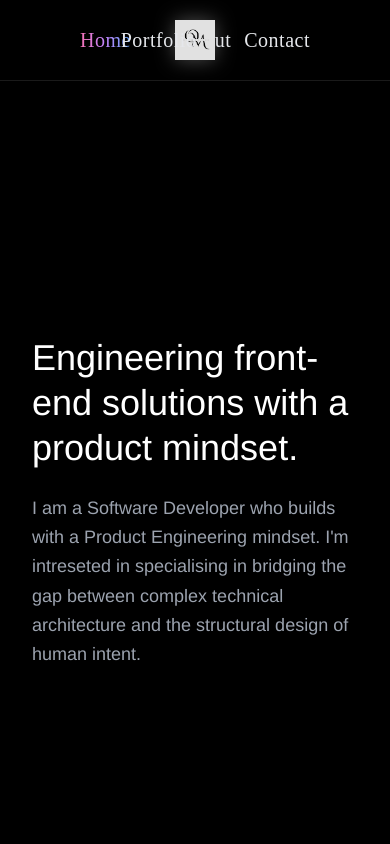
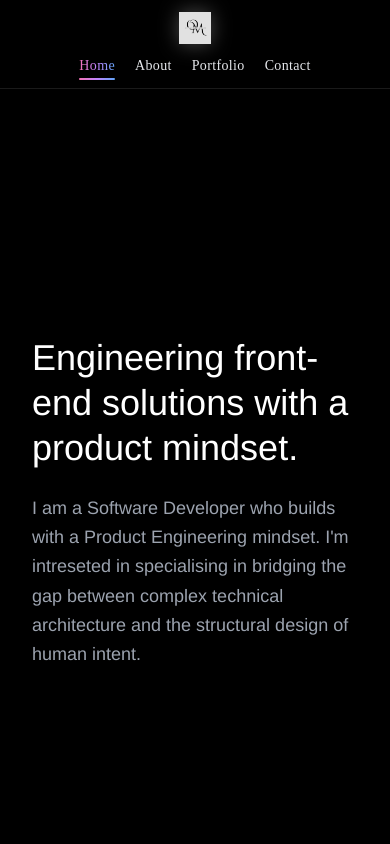
Before and after one commit to codedbyfefe/OMagabeane-Portfolio, a React (Create React App) app: page / in a window 390 px wide. Shown: the top 844 px of the page. Built offline with nearby package versions, Linux system fonts and the light colour scheme.

Commit message:
Responsive design- working on responsive design for mobile and desktop respectively

```diff
--- a/src/components/Navbar.js
+++ b/src/components/Navbar.js
@@ -1,3 +1,4 @@
+
 import { Link, useLocation } from "react-router-dom";
 
 function Navbar() {
@@ -13,58 +14,86 @@ function Navbar() {
     { name: "Contact", path: "/contact" },
   ];
 
-  return (
-    <header className="fixed top-0 w-full bg-black/40 backdrop-blur-md border-b border-white/10 px-8 py-5 z-50 shadow-md transition-all duration-500">
-      <div className="max-w-7xl mx-auto flex items-center justify-center relative font-poppins">
+  const allLinks = [...linksLeft, ...linksRight];
 
-        {/* LEFT NAVIGATION LINKS */}
-        <nav className="flex space-x-12 absolute left-12">
-          {linksLeft.map((link) => (
+  const getLinkClass = (path) =>
+    `relative whitespace-nowrap text-sm sm:text-base lg:text-xl tracking-wide
+     transition-all duration-300 group
+     ${
+       location.pathname === path
+         ? "text-transparent bg-clip-text bg-gradient-to-r from-pink-400 via-purple-400 to-blue-400"
+         : "text-gray-200 hover:text-white"
+     }`;
+
+  const renderLink = (link) => (
     <Link
       key={link.name}
       to={link.path}
-              className={`relative text-xl tracking-wide transition-all duration-300 group
-                ${
-                  location.pathname === link.path
-                    ? "text-transparent bg-clip-text bg-gradient-to-r from-pink-400 via-purple-400 to-blue-400"
-                    : "text-gray-200 hover:text-white"
-                }`}
+      className={getLinkClass(link.path)}
     >
       {link.name}
-              <span className="absolute left-0 -bottom-1 w-0 h-[2px] bg-gradient-to-r from-pink-400 via-purple-400 to-blue-400 transition-all duration-500 group-hover:w-full rounded-full"></span>
+      <span
+        className={`absolute left-0 -bottom-1 h-[2px] rounded-full
+          bg-gradient-to-r from-pink-400 via-purple-400 to-blue-400
+          transition-all duration-300
+          ${location.pathname === link.path ? "w-full" : "w-0 group-hover:w-full"}`}
+      />
     </Link>
-          ))}
+  );
+
+  return (
+    <header className="fixed top-0 left-0 w-full z-50
+      bg-black/60 backdrop-blur-md border-b border-white/10
+      shadow-md transition-all duration-300">
+
+      <div className="max-w-7xl mx-auto px-4 sm:px-6 lg:px-8
+        py-3 sm:py-4 lg:py-5 font-poppins">
+
+        {/* MOBILE LAYOUT */}
+        <div className="flex flex-col items-center gap-3 md:hidden">
+          <Link to="/" aria-label="Go to homepage">
+            <img
+              src="/images/OM-Logo(Canva Design).png"
+              alt="Ofentse's logo"
+              className="h-8 w-auto drop-shadow-[0_0_10px_rgba(255,255,255,0.3)]
+                hover:scale-105 transition-transform duration-300"
+            />
+          </Link>
+
+          <nav
+            aria-label="Main navigation"
+            className="flex w-full items-center justify-center gap-x-5 sm:gap-x-9"
+          >
+            {allLinks.map(renderLink)}
+          </nav>
+        </div>
+
+        {/* DESKTOP LAYOUT */}
+        <div className="hidden md:flex items-center justify-center relative">
+          <nav
+            aria-label="Left navigation"
+            className="absolute left-0 flex items-center gap-6 lg:gap-12"
+          >
+            {linksLeft.map(renderLink)}
           </nav>
 
-        {/* CENTER LOGO */}
-        <div className="flex justify-center">
+          <Link to="/" aria-label="Go to homepage">
             <img
               src="/images/OM-Logo(Canva Design).png"
-            alt="Logo"
-            className="h-10 w-auto
+              alt="Ofentse's logo"
+              className="h-9 lg:h-10 w-auto
                 drop-shadow-[0_0_10px_rgba(255,255,255,0.3)]
                 hover:scale-105 transition-transform duration-300"
             />
+          </Link>
+
+          <nav
+            aria-label="Right navigation"
+            className="absolute right-0 flex items-center gap-6 lg:gap-12"
+          >
+            {linksRight.map(renderLink)}
+          </nav>
         </div>
-
-        {/* RIGHT NAVIGATION LINKS */}
-        <nav className="flex space-x-12 absolute right-12">
-          {linksRight.map((link) => (
-            <Link
-              key={link.name}
-              to={link.path}
-              className={`relative text-xl tracking-wide transition-all duration-300 group
-                ${
-                  location.pathname === link.path
-                    ? "text-transparent bg-clip-text bg-gradient-to-r from-pink-400 via-purple-400 to-blue-400"
-                    : "text-gray-200 hover:text-white"
-                }`}
-            >
-              {link.name}
-              <span className="absolute left-0 -bottom-1 w-0 h-[2px] bg-gradient-to-r from-pink-400 via-purple-400 to-blue-400 transition-all duration-500 group-hover:w-full rounded-full"></span>
-            </Link>
-          ))}
-        </nav>
       </div>
     </header>
   );
```
Lines whose indentation alone changed are shown as unchanged.
